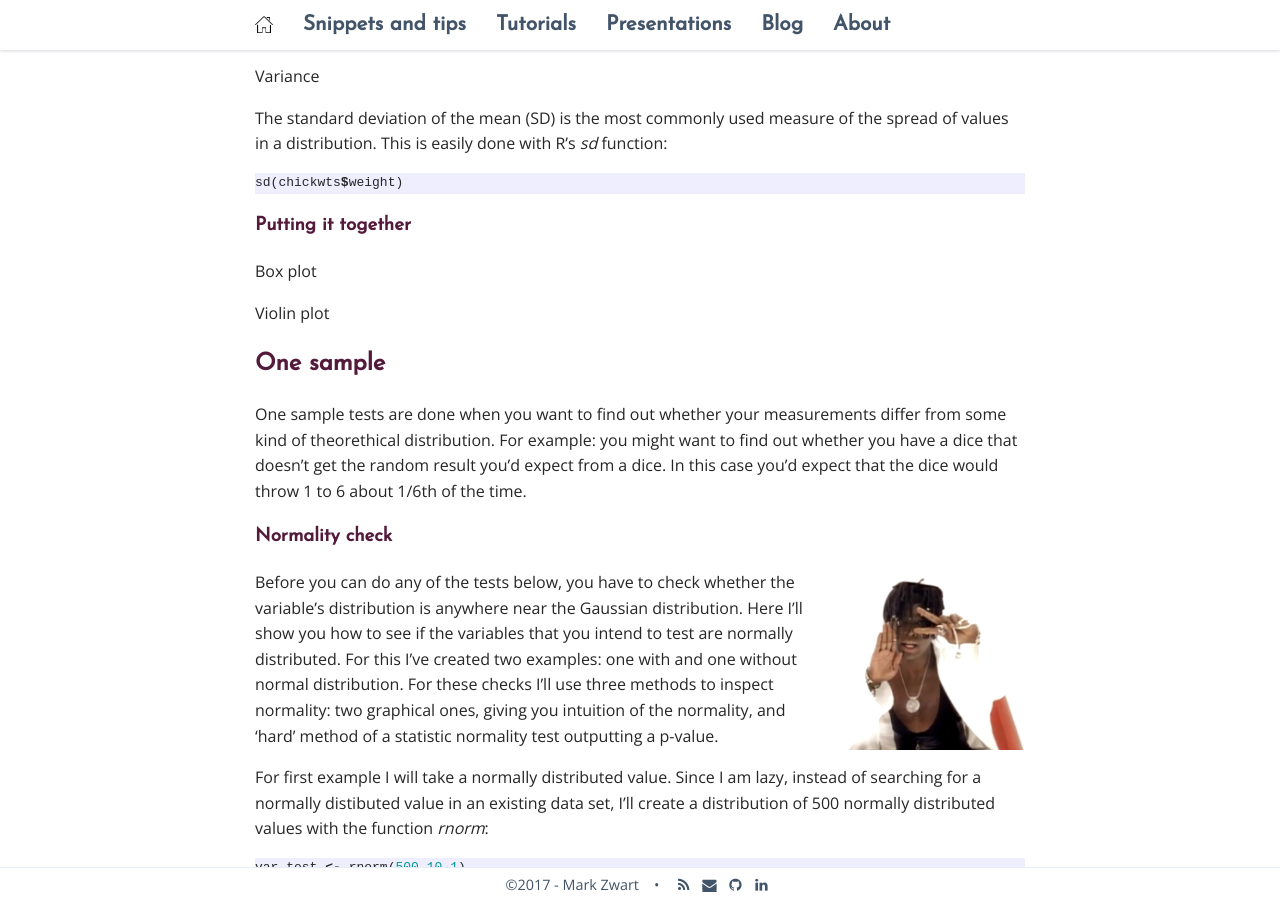
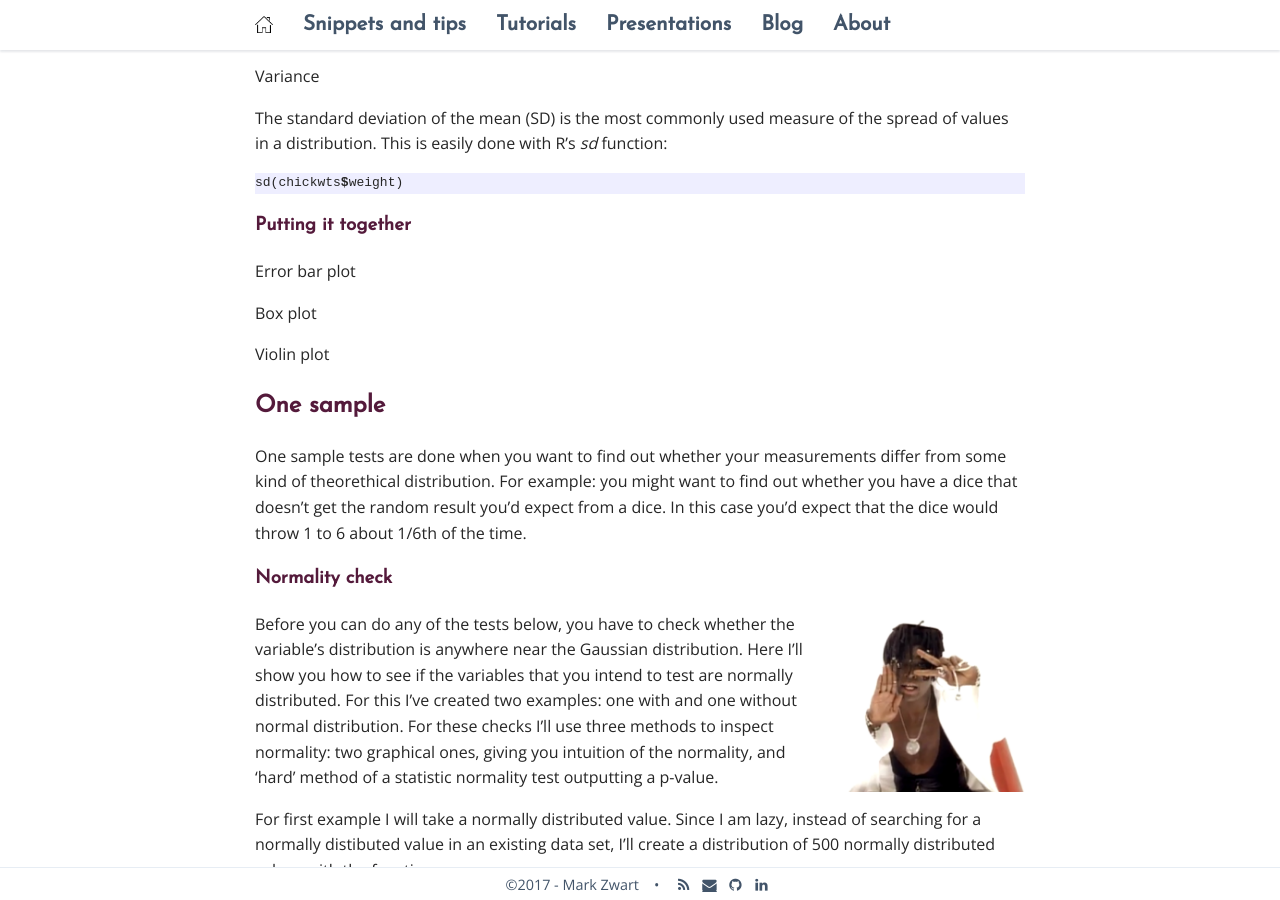
Before and after one commit to mark-me/mark-me.github.io, a Jekyll site: the page built from _pages/tutorials/statistical-tests/statistical-tests-gaussian.md, in a window 1280 px wide and 900 px high, scrolled down 1111 px. Built offline with Jekyll 4.4.1, drawn with Linux system fonts in a browser that asks for light colours; nearby versions of some CDN libraries; comment, search, counter and statistics services are not loaded.

Commit message:
Update statistical-tests-gaussian.md

````diff
--- a/_pages/tutorials/statistical-tests/statistical-tests-gaussian.md
+++ b/_pages/tutorials/statistical-tests/statistical-tests-gaussian.md
@@ -45,6 +45,8 @@ sd(chickwts$weight)
 ```
 
 ### Putting it together
+
+Error bar plot
 
 Box plot
 
````
